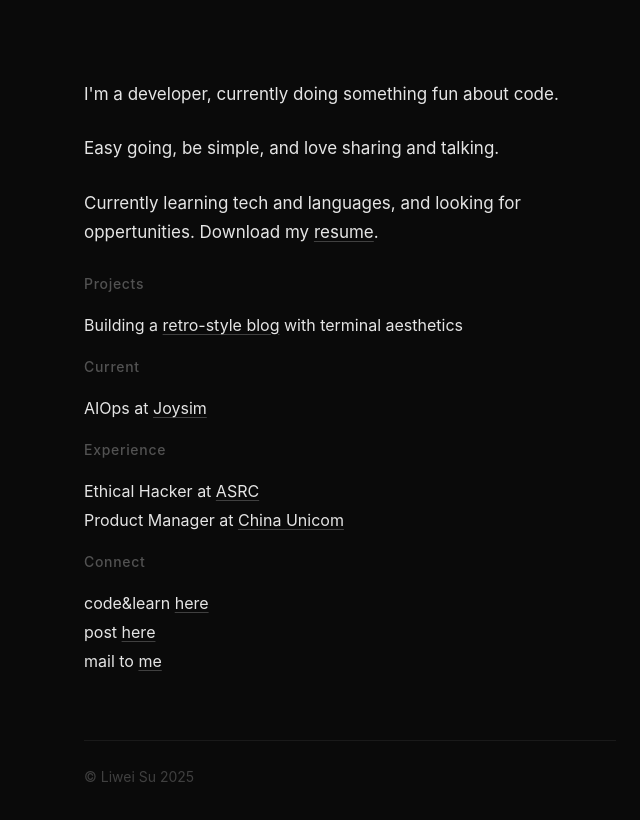
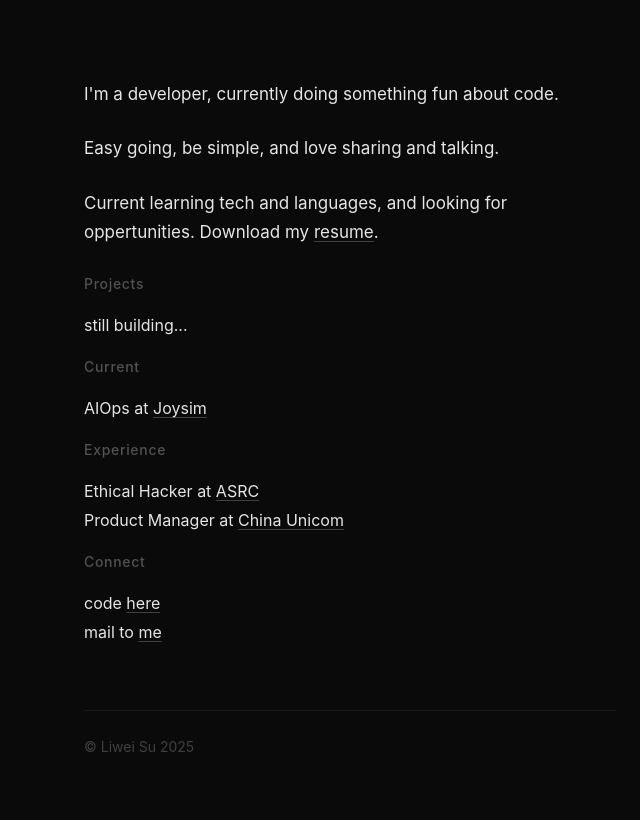
Before and after one commit to liweisu59/personal-site, a plain HTML site: page index.html in a window 1280 px wide. Shown: the whole page, without its empty margins (290-930 px from the left). Drawn offline with Linux system fonts and the light colour scheme.

Commit message:
correct some text like Project or others

```diff
--- a/index.html
+++ b/index.html
@@ -85,12 +85,12 @@
       Easy going, be simple, and love sharing and talking.
     </p>
     <p class="intro">
-      Currently learning tech and languages, and looking for oppertunities. Download my <a href="asset/resume.pdf">resume</a>.
+      Current learning tech and languages, and looking for oppertunities. Download my <a href="asset/resume.pdf">resume</a>.
     </p>
 
     <h3>Projects</h3>
     <div class="item">
-      Building a <a href="#">retro-style blog</a> with terminal aesthetics
+      still building...
     </div>
 
     <h3>Current</h3>
@@ -108,13 +108,10 @@
 
     <h3>Connect</h3>
     <div class="item">
-      code&learn <a href="https://github.com/liweisu59">here</a>
+      code <a href="https://github.com/liweisu59">here</a>
     </div>
     <div class="item">
-      post <a href="https://x.com/liweisu59">here</a>
-    </div>
-    <div class="item">
-      mail to <a href="mailto:your@email.com">me</a>
+      mail to <a href="mailto:liweisu59@gmail.com">me</a>
     </div>
 
     <footer>
```
